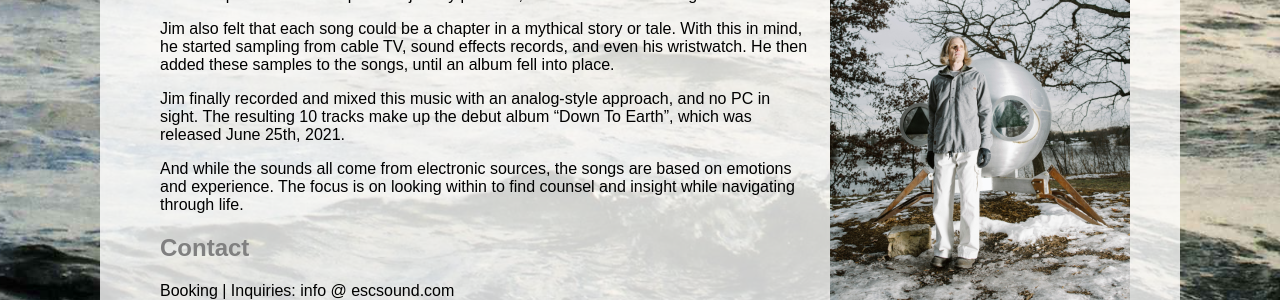
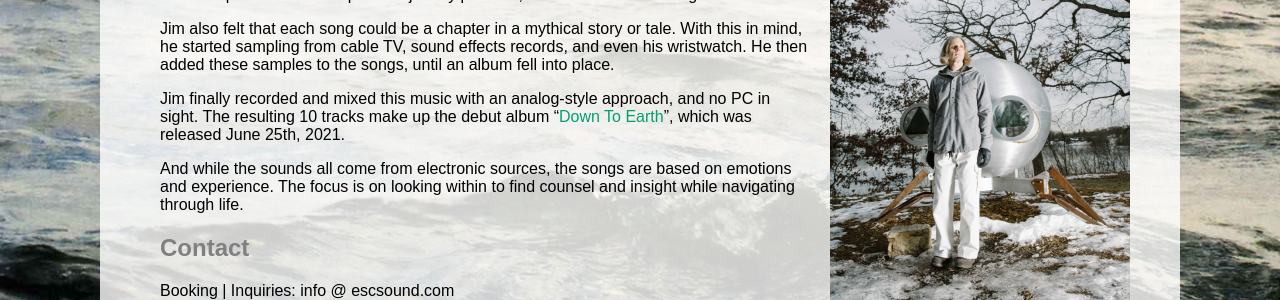
Before and after one commit to jmmb/www.escsound.com, a Jekyll site: the page built from about.md, in a window 1280 px wide. Shown: the part 283-583 px from the top of the page. Built offline with Jekyll 4.4.1, drawn with Linux system fonts in a browser that asks for light colours; part of the change alters nothing that is shown.

```diff
--- a/about.md
+++ b/about.md
@@ -18,8 +18,7 @@ even his wristwatch. He then added these samples to the songs, until an album
 fell into place.
 
 Jim finally recorded and mixed this music with an analog-style approach, and no
-PC in sight. The resulting 10 tracks make up the debut album “Down To Earth”,
-which was released June 25th, 2021.
+PC in sight. The resulting 10 tracks make up the debut album “[Down To Earth](https://escs0und.bandcamp.com/album/down-to-earth){:target="_blank"}”, which was released June 25th, 2021.
 
 And while the sounds all come from electronic sources, the songs are based on
 emotions and experience. The focus is on looking within to find counsel and
```
